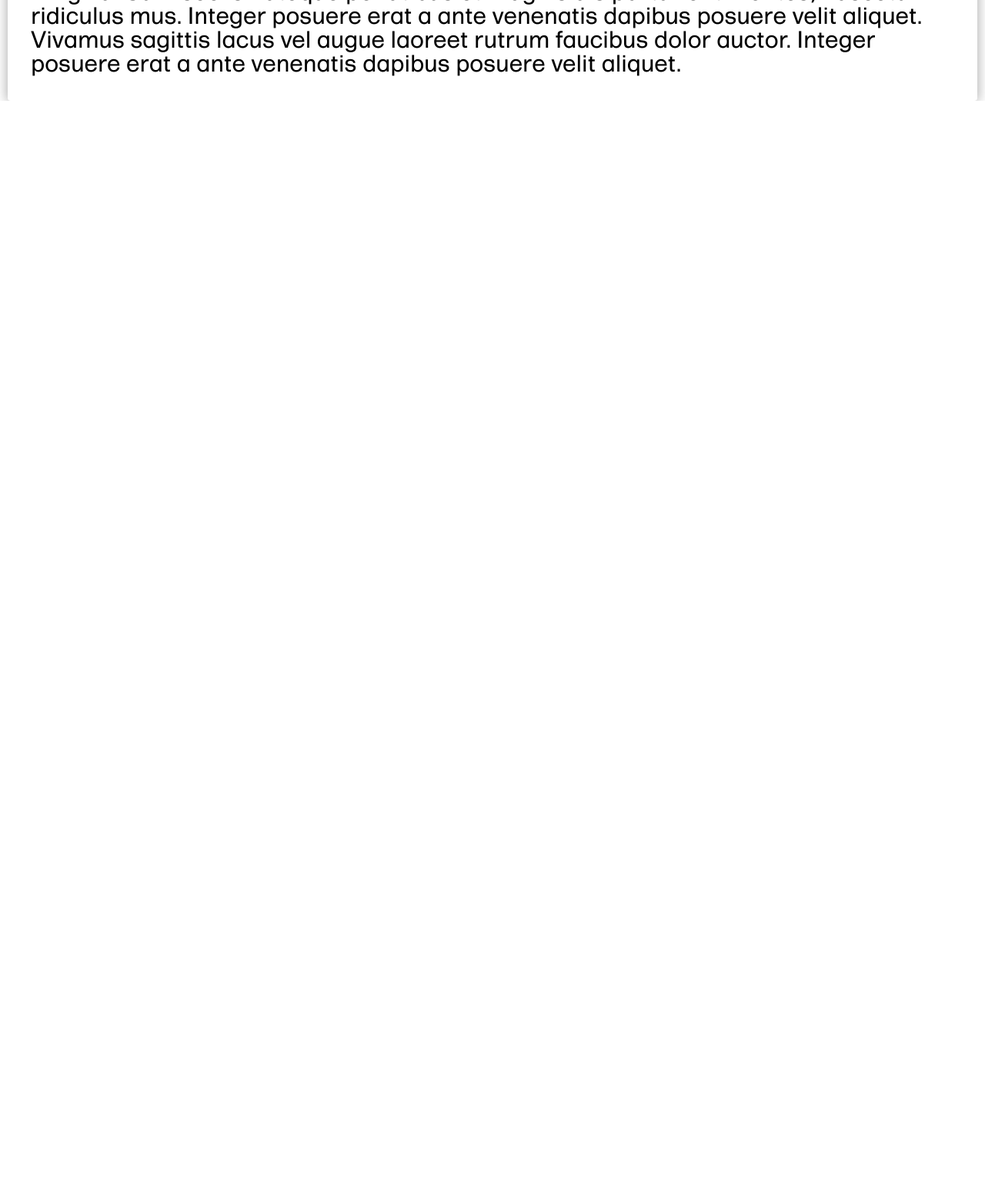
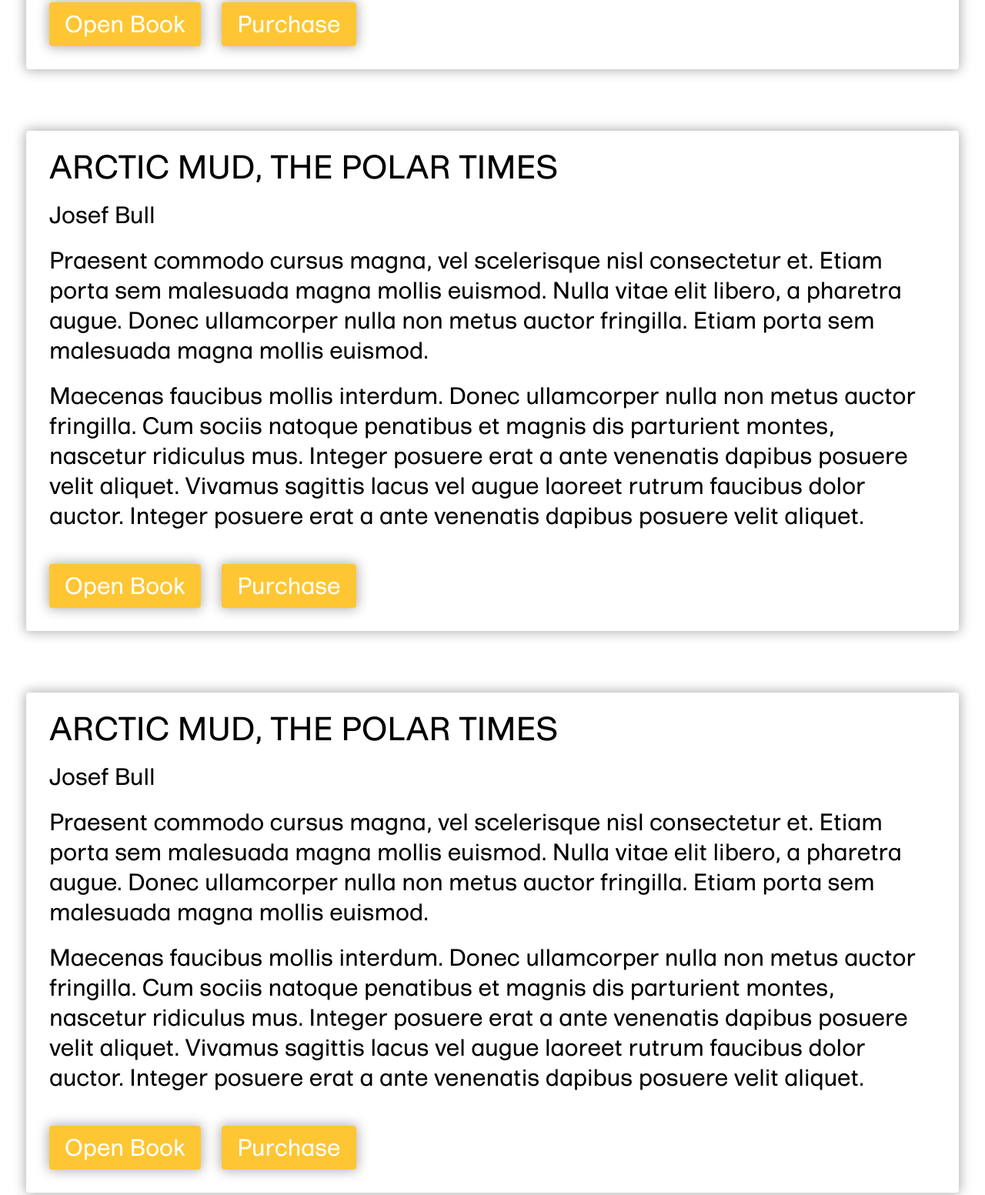
Before and after one commit to owendodd/solarpower, a plain HTML site: page index.html in a window 1280 px wide. Shown: the part 760-2313 px from the top of the page at 77% size. Before the commit the page ends 891 px from the top, so only its background shows below. Drawn offline with Linux system fonts and the light colour scheme.

Commit message:
slight tweaks

```diff
--- a/index.html
+++ b/index.html
@@ -28,13 +28,54 @@
     <div class="project">
 
       <h1>Arctic Mud, The Polar Times</h1>
+
       <p class="author">Josef Bull</p>
+
       <p>
         Praesent commodo cursus magna, vel scelerisque nisl consectetur et. Etiam porta sem malesuada magna mollis euismod. Nulla vitae elit libero, a pharetra augue. Donec ullamcorper nulla non metus auctor fringilla. Etiam porta sem malesuada magna mollis euismod.
       </p>
       <p>
         Maecenas faucibus mollis interdum. Donec ullamcorper nulla non metus auctor fringilla. Cum sociis natoque penatibus et magnis dis parturient montes, nascetur ridiculus mus. Integer posuere erat a ante venenatis dapibus posuere velit aliquet. Vivamus sagittis lacus vel augue laoreet rutrum faucibus dolor auctor. Integer posuere erat a ante venenatis dapibus posuere velit aliquet.
       </p>
+
+      <a href="#">Open Book</a>
+      <a href="#">Purchase</a>
+
+    </div>
+
+    <div class="project">
+
+      <h1>Arctic Mud, The Polar Times</h1>
+
+      <p class="author">Josef Bull</p>
+
+      <p>
+        Praesent commodo cursus magna, vel scelerisque nisl consectetur et. Etiam porta sem malesuada magna mollis euismod. Nulla vitae elit libero, a pharetra augue. Donec ullamcorper nulla non metus auctor fringilla. Etiam porta sem malesuada magna mollis euismod.
+      </p>
+      <p>
+        Maecenas faucibus mollis interdum. Donec ullamcorper nulla non metus auctor fringilla. Cum sociis natoque penatibus et magnis dis parturient montes, nascetur ridiculus mus. Integer posuere erat a ante venenatis dapibus posuere velit aliquet. Vivamus sagittis lacus vel augue laoreet rutrum faucibus dolor auctor. Integer posuere erat a ante venenatis dapibus posuere velit aliquet.
+      </p>
+
+      <a href="#">Open Book</a>
+      <a href="#">Purchase</a>
+
+    </div>
+
+    <div class="project">
+
+      <h1>Arctic Mud, The Polar Times</h1>
+
+      <p class="author">Josef Bull</p>
+
+      <p>
+        Praesent commodo cursus magna, vel scelerisque nisl consectetur et. Etiam porta sem malesuada magna mollis euismod. Nulla vitae elit libero, a pharetra augue. Donec ullamcorper nulla non metus auctor fringilla. Etiam porta sem malesuada magna mollis euismod.
+      </p>
+      <p>
+        Maecenas faucibus mollis interdum. Donec ullamcorper nulla non metus auctor fringilla. Cum sociis natoque penatibus et magnis dis parturient montes, nascetur ridiculus mus. Integer posuere erat a ante venenatis dapibus posuere velit aliquet. Vivamus sagittis lacus vel augue laoreet rutrum faucibus dolor auctor. Integer posuere erat a ante venenatis dapibus posuere velit aliquet.
+      </p>
+
+      <a href="#">Open Book</a>
+      <a href="#">Purchase</a>
 
     </div>
 
--- a/script.js
+++ b/script.js
@@ -16,7 +16,7 @@ $(document).ready(function(){
 
 $(document).mousemove(function(event) {
 
-        if (event.pageY<150) {
+        if (event.clientY<150) {
 
           $('header').addClass("slide");
 
--- a/style.sass
+++ b/style.sass
@@ -10,6 +10,17 @@
 
 @mixin round ()
   border-radius: 4px
+
+@mixin block ()
+  box-shadow: 0 0 15px 2px rgba(0,0,0, 0.3)
+  +round
+  display: inline-block
+  padding: 16px 20px 10px
+  background-color: #FFC633
+  font-size: 1em
+  font-weight: normal
+
+
 
 // General
 body
@@ -34,6 +45,7 @@ h1
 
 p
   margin: 20px 0 0 0
+  line-height: 1.3
 
 
 // Header / Nav
@@ -42,6 +54,7 @@ p
 
 header
   text-transform: uppercase
+  z-index: 100
   position: fixed
   width: 100%
   top: 0
@@ -51,23 +64,25 @@ header
   +p(transition, 0.4s ease)
   div
     margin: 20px 0 0 0
-    box-shadow: 0 0 15px 2px rgba(0,0,0, 0.3)
-    +round
-    display: inline-block
-    padding: 16px 20px 10px
-    background-color: #FFC633
-    font-size: 1em
-    font-weight: normal
+    +block
 
 
 // Project Index
 
 .index
-  margin-top: 52vh
+  margin: 200px 0
 
 .project
   padding: 30px
-  max-width: 1200px
-  margin: auto
+  max-width: 90vw
+  margin: 0 auto 80px
   +dropshadow
   +round
+  h1
+    font-size: 1.4em
+    font-weight: normal
+    text-transform: uppercase
+  a
+    +block
+    margin-top: 40px
+    margin-right: 20px
```
Also changed, not shown: style.min.css.
